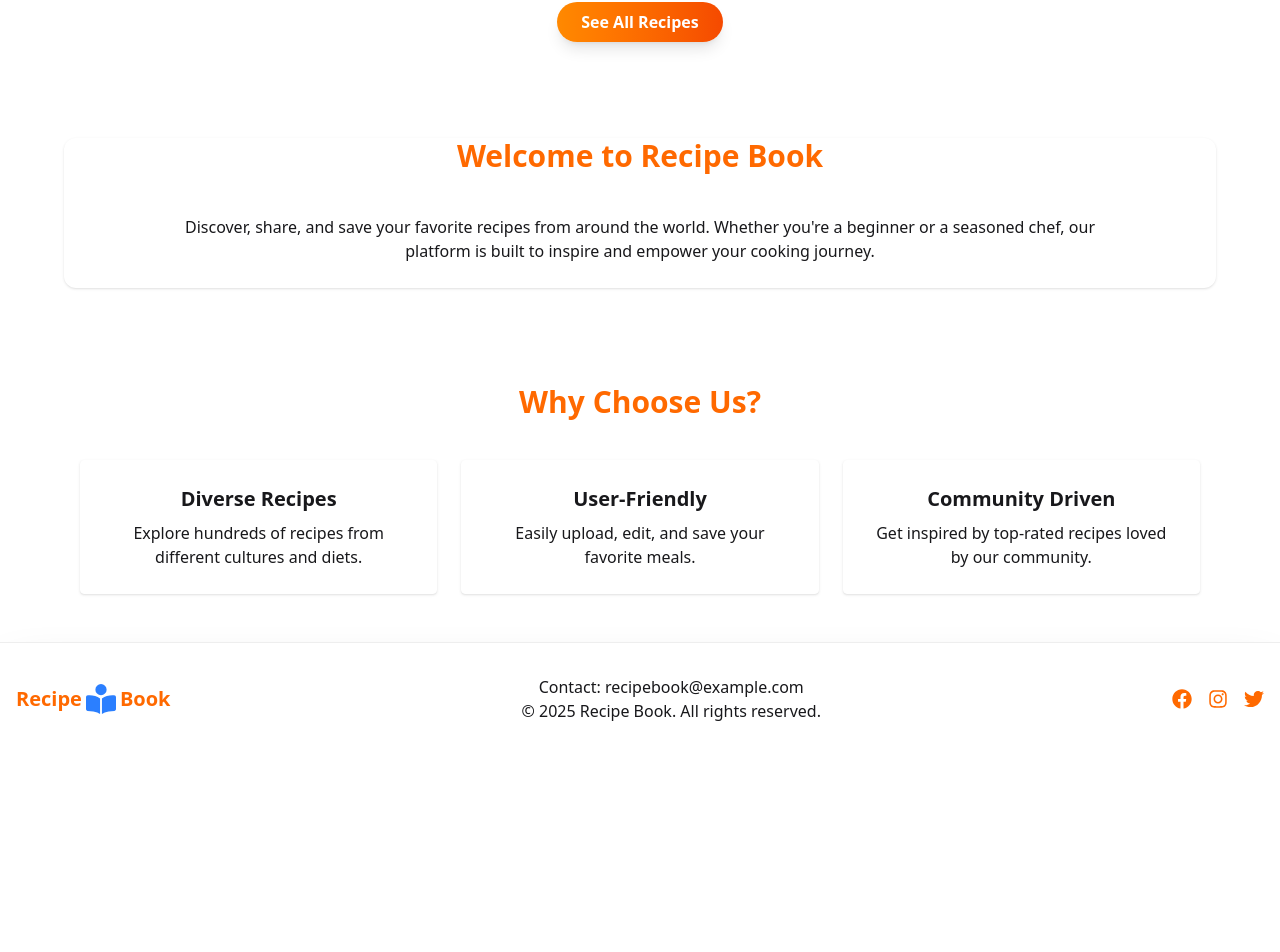
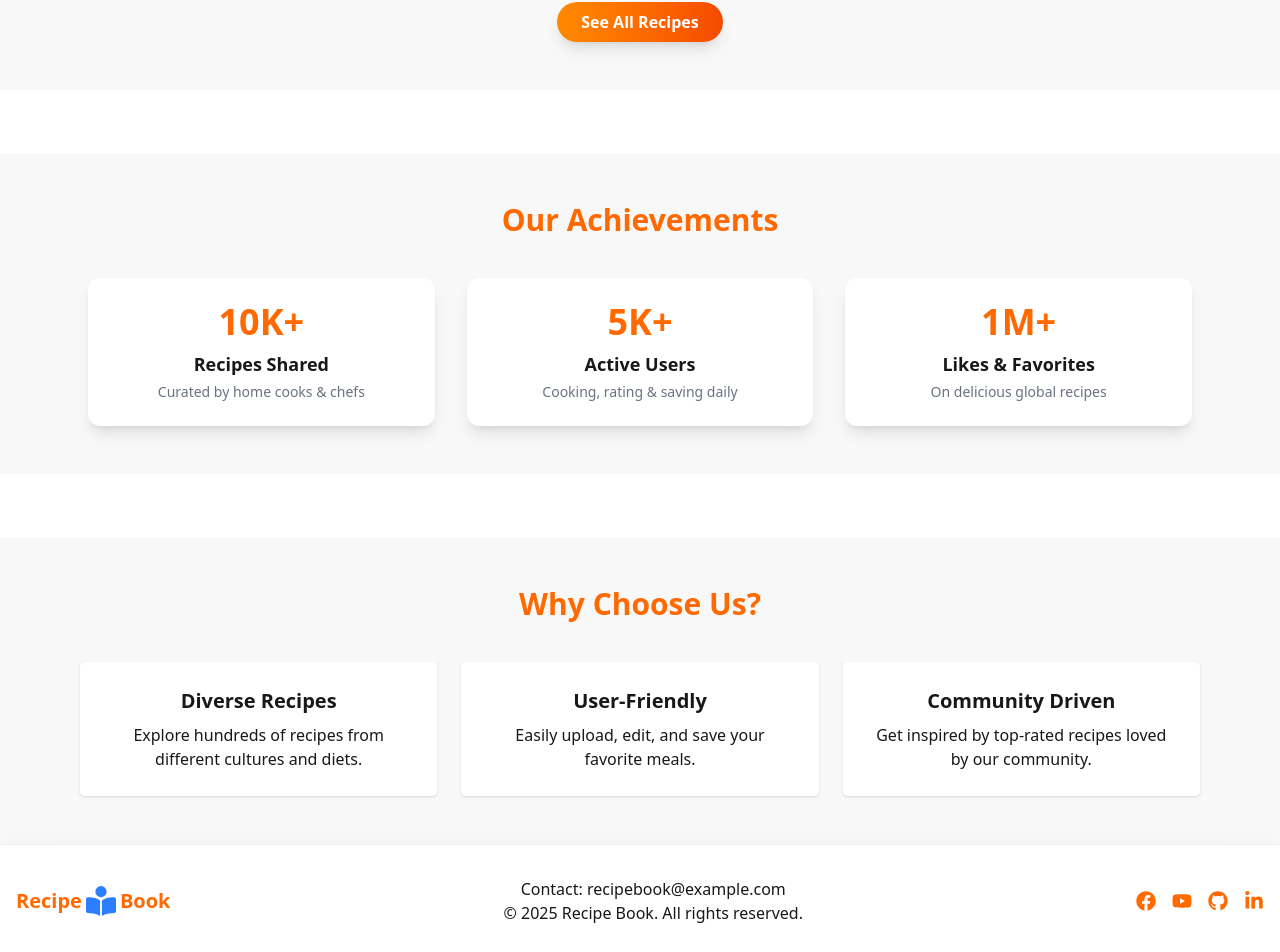
Before and after one commit to MozahidHridoy24/Recipe-Book-Client, a React (Vite) app: page / in a window 1280 px wide. Shown: the part 771-1723 px from the top of the page. Before the commit the page ends 1526 px from the top, so only its background shows below. Built offline with nearby package versions, Linux system fonts and the light colour scheme; no server answers.

Commit message:
some changes card design

```diff
--- a/src/components/Footer.jsx
+++ b/src/components/Footer.jsx
@@ -1,6 +1,11 @@
 // src/components/Footer.jsx
 import { FaFacebook, FaInstagram, FaTwitter } from "react-icons/fa";
-import { FaBookOpenReader } from "react-icons/fa6";
+import {
+  FaBookOpenReader,
+  FaGithub,
+  FaLinkedinIn,
+  FaYoutube,
+} from "react-icons/fa6";
 
 const Footer = () => {
   return (
@@ -21,14 +26,23 @@ const Footer = () => {
 
         {/* Social Icons */}
         <div className="flex gap-4 text-orange-500 text-xl">
-          <a href="#">
+          <a
+            href="https://www.facebook.com/mujahidulislam.hridoy"
+            target="blank"
+          >
             <FaFacebook />
           </a>
-          <a href="#">
-            <FaInstagram />
+          <a href="https://www.youtube.com/" target="blank">
+            <FaYoutube />
           </a>
-          <a href="#">
-            <FaTwitter />
+          <a href="https://github.com/MozahidHridoy24" target="blank">
+            <FaGithub />
+          </a>
+          <a
+            href="https://linkedin.com/in/mozahidul-islam-hridoy-118576228"
+            target="blank"
+          >
+            <FaLinkedinIn />
           </a>
         </div>
       </div>
--- a/src/components/Navbar.jsx
+++ b/src/components/Navbar.jsx
@@ -61,9 +61,9 @@ const Navbar = () => {
       <NavLink
         to="/register"
         className={({ isActive }) =>
-          isActive
+          (isActive
             ? "text-orange-500 font-semibold underline"
-            : "hover:text-orange-500"
+            : "hover:text-orange-500") + " block md:hidden"
         }
         onClick={() => setIsMenuOpen(false)}
       >
@@ -143,7 +143,9 @@ const Navbar = () => {
       {/* Mobile Dropdown Menu */}
       {isMenuOpen && (
         <div className="md:hidden bg-base-100 text-base-content border-t shadow px-6 py-4 w-full text-left">
-          <nav className="flex flex-col gap-3  font-medium">{navLinks}</nav>
+          <nav className="flex flex-col gap-3  font-medium">
+            {navLinks}
+          </nav>
         </div>
       )}
     </header>
--- a/src/components/Pages/AddRecipe.jsx
+++ b/src/components/Pages/AddRecipe.jsx
@@ -58,7 +58,7 @@ const AddRecipe = () => {
   };
 
   return (
-    <div className="max-w-3xl mx-auto p-4">
+    <div className="max-w-3xl mx-auto p-4 bg-base-200">
       <h2 className="text-2xl font-bold mb-6 text-orange-500 text-center">
         Add New Recipe
       </h2>
--- a/src/components/Pages/AllRecipes.jsx
+++ b/src/components/Pages/AllRecipes.jsx
@@ -47,7 +47,7 @@ const AllRecipes = () => {
   }
 
   return (
-    <div className="max-w-7xl mx-auto px-4 py-10">
+    <div className="max-w-7xl mx-auto px-4 py-10 bg-base-200">
       <h2 className="text-3xl font-bold text-center mb-8 text-orange-500">
         All Recipes
       </h2>
@@ -73,12 +73,12 @@ const AllRecipes = () => {
         {filteredRecipes.map((recipe) => (
           <div
             key={recipe._id}
-            className="bg-base-100 text-base-content border border-white rounded-lg shadow-md overflow-hidden flex flex-col"
+            className="bg-base-100 text-base-content border border-white rounded-lg p-4 shadow-md overflow-hidden flex flex-col"
           >
             <img
               src={recipe.image}
               alt={recipe.title}
-              className="h-48 w-full object-cover p-2 rounded-xl"
+              className="h-48 w-full object-cover rounded-xl"
             />
             <div className="p-4 flex flex-col flex-grow">
               <h3 className="text-lg font-bold text-orange-600 mb-1">
--- a/src/components/Pages/Home.jsx
+++ b/src/components/Pages/Home.jsx
@@ -26,11 +26,10 @@ const Home = () => {
 
   return (
     <>
-
       <Banner></Banner>
 
       {/* Top Recipes Section */}
-      <section className="py-12 ">
+      <section className="py-12 bg-base-200">
         <div className="max-w-7xl mx-auto px-4">
           <h2 className="text-3xl font-bold text-center text-orange-500 mb-8">
             Top Recipes
@@ -87,23 +86,46 @@ const Home = () => {
         </div>
       </section>
 
-      {/* Extra Section 1: About Us */}
-      <section className="py-12  ">
-        <div className="max-w-6xl mx-auto text-center px-20 rounded-xl shadow ">
-          <h2 className="text-3xl font-bold text-orange-500 mb-4">
-            Welcome to Recipe Book
+      {/* Extra Section: Our Achievements */}
+      <section className="py-12 bg-base-200 text-base-content mt-16">
+        <div className="max-w-6xl mx-auto px-6">
+          <h2 className="text-3xl font-bold text-center text-orange-500 mb-10">
+            Our Achievements
           </h2>
-          <p className="border border-white p-6 rounded-xl">
-            Discover, share, and save your favorite recipes from around the
-            world. Whether you're a beginner or a seasoned chef, our platform is
-            built to inspire and empower your cooking journey.
-          </p>
+          <div className="grid grid-cols-1 md:grid-cols-3 gap-8">
+            {/* Card 1 */}
+            <div className="bg-base-100 shadow-lg rounded-xl p-6 text-center hover:shadow-xl transition">
+              <h3 className="text-4xl font-bold text-orange-500 mb-2">10K+</h3>
+              <p className="text-lg font-semibold mb-1">Recipes Shared</p>
+              <p className="text-sm text-gray-500">
+                Curated by home cooks & chefs
+              </p>
+            </div>
+
+            {/* Card 2 */}
+            <div className="bg-base-100 shadow-lg rounded-xl p-6 text-center hover:shadow-xl transition">
+              <h3 className="text-4xl font-bold text-orange-500 mb-2">5K+</h3>
+              <p className="text-lg font-semibold mb-1">Active Users</p>
+              <p className="text-sm text-gray-500">
+                Cooking, rating & saving daily
+              </p>
+            </div>
+
+            {/* Card 3 */}
+            <div className="bg-base-100 shadow-lg rounded-xl p-6 text-center hover:shadow-xl transition">
+              <h3 className="text-4xl font-bold text-orange-500 mb-2">1M+</h3>
+              <p className="text-lg font-semibold mb-1">Likes & Favorites</p>
+              <p className="text-sm text-gray-500">
+                On delicious global recipes
+              </p>
+            </div>
+          </div>
         </div>
       </section>
 
       {/* Extra Section 2: Features */}
-      <section className="py-12 ">
-        <div className="max-w-6xl mx-auto px-4">
+      <section className="py-12 bg-base-200 mt-16">
+        <div className="max-w-6xl mx-auto px-4 ">
           <h2 className="text-3xl font-bold text-center text-orange-500 mb-10">
             Why Choose Us?
           </h2>
--- a/src/components/Pages/MyRecipes.jsx
+++ b/src/components/Pages/MyRecipes.jsx
@@ -93,7 +93,7 @@ const MyRecipes = () => {
     );
 
   return (
-    <div className="p-4 max-w-7xl mx-auto">
+    <div className="p-4 max-w-7xl mx-auto bg-base-200">
       <h2 className="text-3xl font-bold mb-6 text-center text-orange-500">
         My Recipes
       </h2>
@@ -101,12 +101,12 @@ const MyRecipes = () => {
         {recipes.map((recipe) => (
           <div
             key={recipe._id}
-            className="card bg-base-100 text-base-content border border-white shadow-md"
+            className="card bg-base-100 text-base-content border border-white shadow-md p-4"
           >
             <img
               src={recipe.image || "https://via.placeholder.com/400x200"}
               alt={recipe.title}
-              className="w-full h-48 object-cover p-2 rounded-xl"
+              className="w-full h-48 object-cover rounded-lg"
             />
             <div className="p-4 space-y-2">
               <h3 className="text-xl font-semibold text-orange-600">
```
